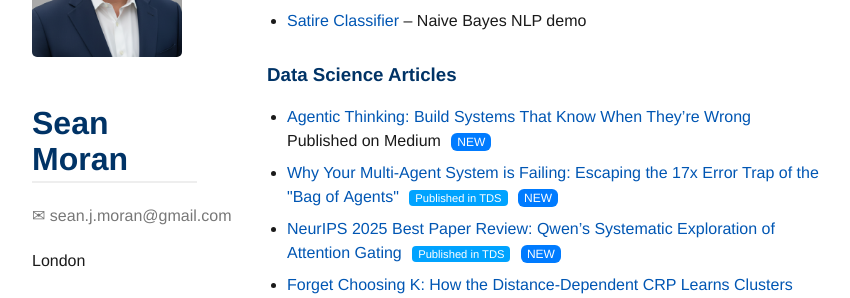
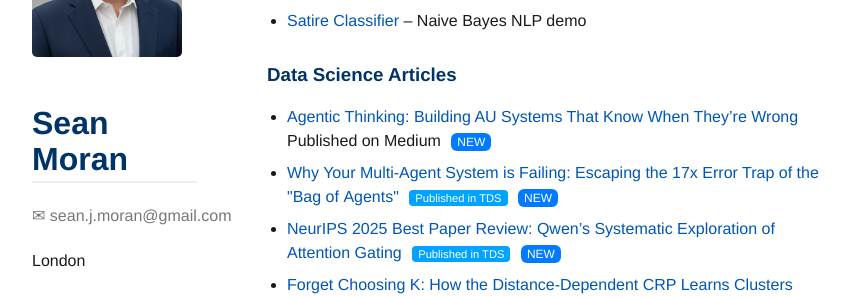
Before and after one commit to sjmoran/sjmoran.github.io, a Jekyll site: the page built from index.md, in a window 1280 px wide and 900 px high, scrolled down 671 px. Shown: the part 152-450 px from the top of the window, without its empty margins (8-858 px from the left). Built offline with Jekyll 4.4.1, drawn with Linux system fonts in a browser that asks for light colours.

Commit message:
Update side-projects.html

```diff
--- a/_includes/side-projects.html
+++ b/_includes/side-projects.html
@@ -18,7 +18,7 @@
 <ul>
   <li>
     <a href="https://medium.com/@sean.j.moran/agentic-thinking-build-systems-that-know-when-theyre-wrong-ce33da47fb4f?postPublishedType=repub">
-      Agentic Thinking: Build Systems That Know When They’re Wrong
+      Agentic Thinking: Building AU Systems That Know When They’re Wrong
     </a>
     <span class="badge-medium">Published on Medium</span>
     <span style="background:#007BFF; color:white; padding:2px 6px; margin-left:6px; border-radius:6px; font-size:0.75em;">
```
